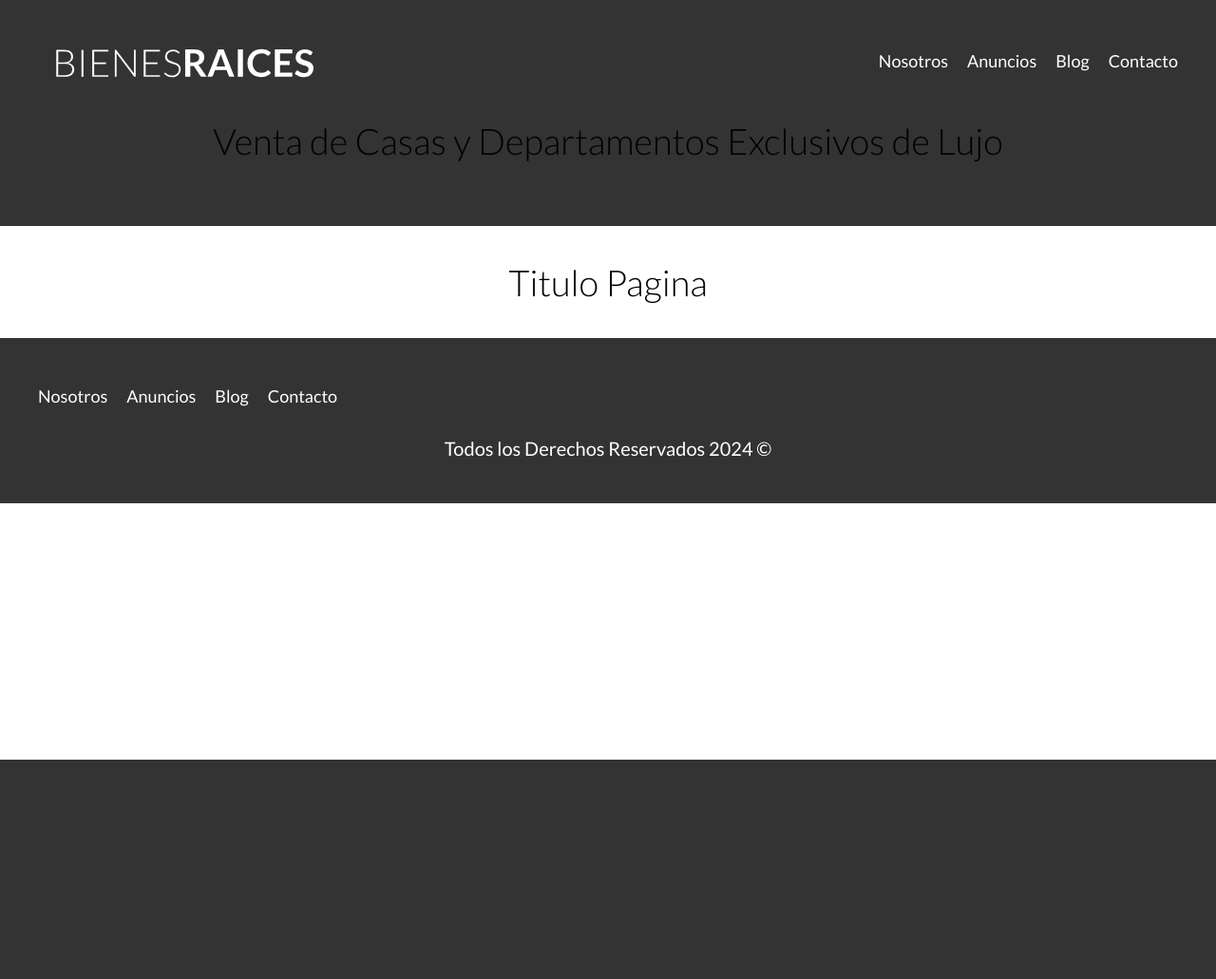
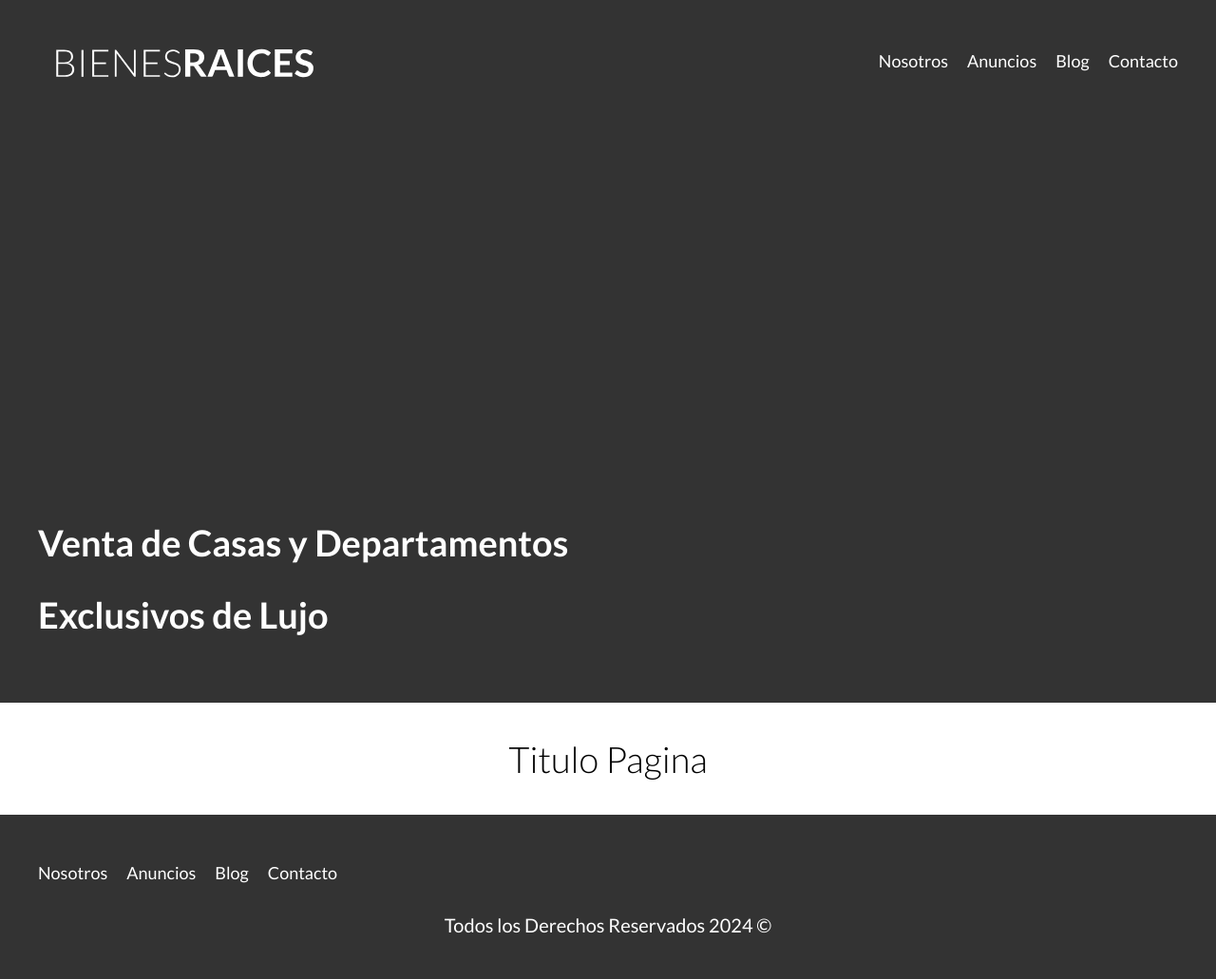
Before and after one commit to rvaldez20/bienes-raices, a PHP site: page / in a window 1280 px wide. Shown: the top 1031 px of the page at 95% size. Before the commit the page ends 800 px from the top, so only its background shows below. Run offline with PHP 8.4, Linux system fonts and the light colour scheme; style sheets or scripts are compiled from the project's sources; some libraries are stand-ins or nearby versions.

Commit message:
[ADD] finish style for background image only in index.html

```diff
--- a/src/scss/layout/_header.scss
+++ b/src/scss/layout/_header.scss
@@ -1,4 +1,41 @@
+.no-webp .inicio {
+   background-image: url(../img/header.jpg);
+}
+
+.webp .inicio {
+   background-image: url(../img/header.webp);
+}
+
 .header {
    background-color: $grisOscuro;
    padding: 1rem 0 3rem 0;
+
+   &.inicio {
+      background-position: center center;
+      background-size: cover;
+
+      @include tablet {
+         min-height: 70rem;
+      }
+
+      .contenido-header {
+         @include tablet {
+            min-height: 70rem;
+         }
+      }
+   }
 }
+
+.contenido-header {
+   display: flex;
+   flex-direction: column;
+   justify-content: space-between;
+
+   h1 {
+      text-align: left;
+      color: $blanco;
+      font-weight: $bold;
+      line-height: 2;
+      max-width: 60rem;
+   }
+}
--- a/src/scss/layout/_navegacion.scss
+++ b/src/scss/layout/_navegacion.scss
@@ -32,5 +32,4 @@
       }
    }
 
-
 }
```
